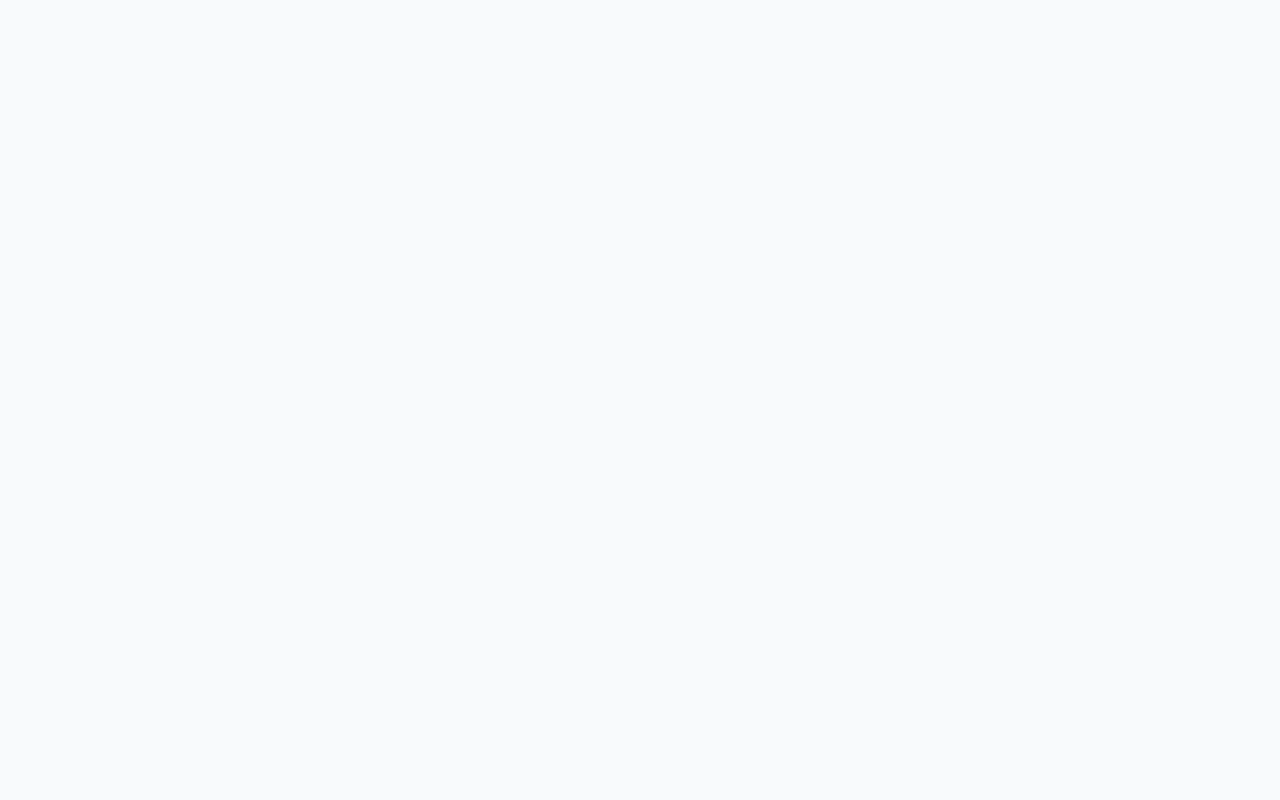
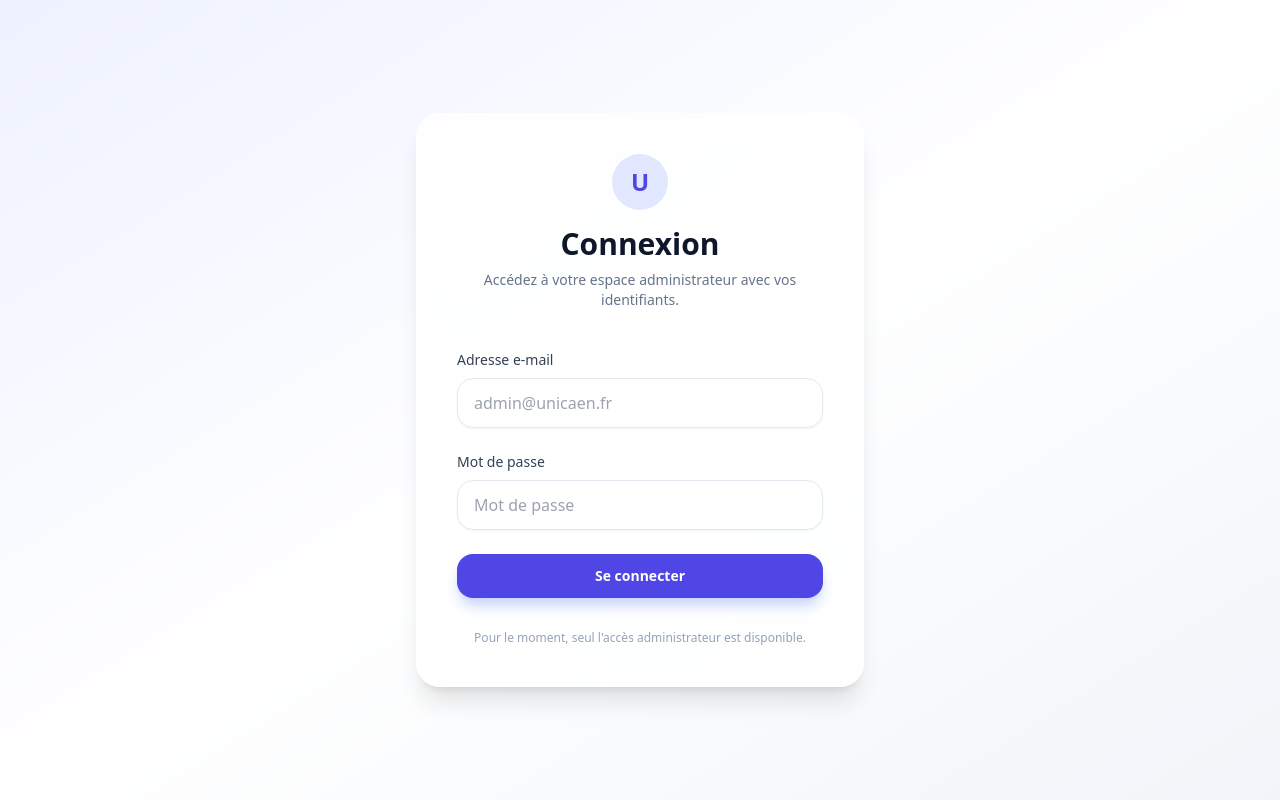
Before and after one commit to AbbadKamel/Projet-M2, a React (Vite) app: page /login in a window 1280 px wide. Built offline with nearby package versions, Linux system fonts and the light colour scheme.

Commit message:
feat: add admin login page and routing

```diff
--- a/src/app.tsx
+++ b/src/app.tsx
@@ -6,7 +6,7 @@ const App = () => {
     <BrowserRouter>
       <Routes>
         <Route path="/*" element={<AppRoutes />} />
-        <Route path="*" element={<Navigate to="/admin" replace />} />
+        <Route path="*" element={<Navigate to="/login" replace />} />
       </Routes>
     </BrowserRouter>
   );
--- /dev/null
+++ b/src/pages/LoginPage.tsx
@@ -0,0 +1,104 @@
+import { FormEvent, useMemo, useState } from 'react';
+import { useNavigate } from 'react-router-dom';
+
+const USERS = [
+  {
+    email: 'admin@unicaen.fr',
+    password: 'admin',
+    roleLabel: 'Administrateur',
+    redirectPath: '/admin',
+  },
+];
+
+const LoginPage = () => {
+  const navigate = useNavigate();
+  const [email, setEmail] = useState('');
+  const [password, setPassword] = useState('');
+  const [error, setError] = useState('');
+
+  const availableRoles = useMemo(() => USERS.map((user) => user.roleLabel), []);
+
+  const handleSubmit = (event: FormEvent<HTMLFormElement>) => {
+    event.preventDefault();
+
+    const trimmedEmail = email.trim().toLowerCase();
+    const matchingUser = USERS.find((user) => user.email.toLowerCase() === trimmedEmail);
+
+    if (!matchingUser || matchingUser.password !== password) {
+      setError('Identifiants incorrects. Veuillez vérifier votre adresse e-mail et votre mot de passe.');
+      return;
+    }
+
+    setError('');
+    navigate(matchingUser.redirectPath, { replace: true });
+  };
+
+  return (
+    <div className="min-h-screen bg-gradient-to-br from-indigo-50 via-white to-slate-100 flex items-center justify-center px-6 py-12">
+      <div className="w-full max-w-md bg-white/80 backdrop-blur-xl rounded-3xl shadow-xl border border-white/40 p-10">
+        <div className="mb-10 text-center">
+          <div className="mx-auto mb-4 h-14 w-14 rounded-full bg-indigo-100 flex items-center justify-center text-indigo-600 text-2xl font-semibold">
+            U
+          </div>
+          <h1 className="text-3xl font-semibold text-slate-900">Connexion</h1>
+          <p className="mt-2 text-sm text-slate-500">
+            Accédez à votre espace {availableRoles.join(', ').toLowerCase()} avec vos identifiants.
+          </p>
+        </div>
+
+        <form className="space-y-6" onSubmit={handleSubmit}>
+          <div className="space-y-2">
+            <label htmlFor="email" className="block text-sm font-medium text-slate-700">
+              Adresse e-mail
+            </label>
+            <input
+              id="email"
+              type="email"
+              autoComplete="email"
+              required
+              value={email}
+              onChange={(event) => setEmail(event.target.value)}
+              className="w-full rounded-2xl border border-slate-200 bg-white/70 px-4 py-3 text-slate-900 shadow-sm transition focus:border-indigo-400 focus:outline-none focus:ring-2 focus:ring-indigo-200"
+              placeholder="admin@unicaen.fr"
+            />
+          </div>
+
+          <div className="space-y-2">
+            <label htmlFor="password" className="block text-sm font-medium text-slate-700">
+              Mot de passe
+            </label>
+            <input
+              id="password"
+              type="password"
+              autoComplete="current-password"
+              required
+              value={password}
+              onChange={(event) => setPassword(event.target.value)}
+              className="w-full rounded-2xl border border-slate-200 bg-white/70 px-4 py-3 text-slate-900 shadow-sm transition focus:border-indigo-400 focus:outline-none focus:ring-2 focus:ring-indigo-200"
+              placeholder="Mot de passe"
+            />
+          </div>
+
+          {error && (
+            <div className="rounded-2xl bg-red-50 border border-red-100 px-4 py-3 text-sm text-red-600">
+              {error}
+            </div>
+          )}
+
+          <button
+            type="submit"
+            className="w-full rounded-2xl bg-indigo-600 px-4 py-3 text-sm font-semibold text-white shadow-lg shadow-indigo-200 transition hover:bg-indigo-700 focus:outline-none focus:ring-2 focus:ring-indigo-200 focus:ring-offset-2"
+          >
+            Se connecter
+          </button>
+        </form>
+
+        <p className="mt-8 text-center text-xs text-slate-400">
+          Pour le moment, seul l&apos;accès administrateur est disponible.
+        </p>
+      </div>
+    </div>
+  );
+};
+
+export default LoginPage;
--- a/src/routes/index.tsx
+++ b/src/routes/index.tsx
@@ -1,13 +1,16 @@
 import { Navigate, Route, Routes } from 'react-router-dom';
 import AdminPage from '../pages/AdminPage';
 import FormateurPage from '../pages/FormateurPage';
+import LoginPage from '../pages/LoginPage';
 
 const AppRoutes = () => {
   return (
     <Routes>
+      <Route path="login" element={<LoginPage />} />
       <Route path="admin" element={<AdminPage />} />
       <Route path="formateur" element={<FormateurPage />} />
-      <Route path="" element={<Navigate to="formateur" replace />} />
+      <Route path="" element={<Navigate to="login" replace />} />
+      <Route path="*" element={<Navigate to="login" replace />} />
     </Routes>
   );
 };
```
Also changed, not shown: 1 other file (tests, documents, lock files or other folders).
